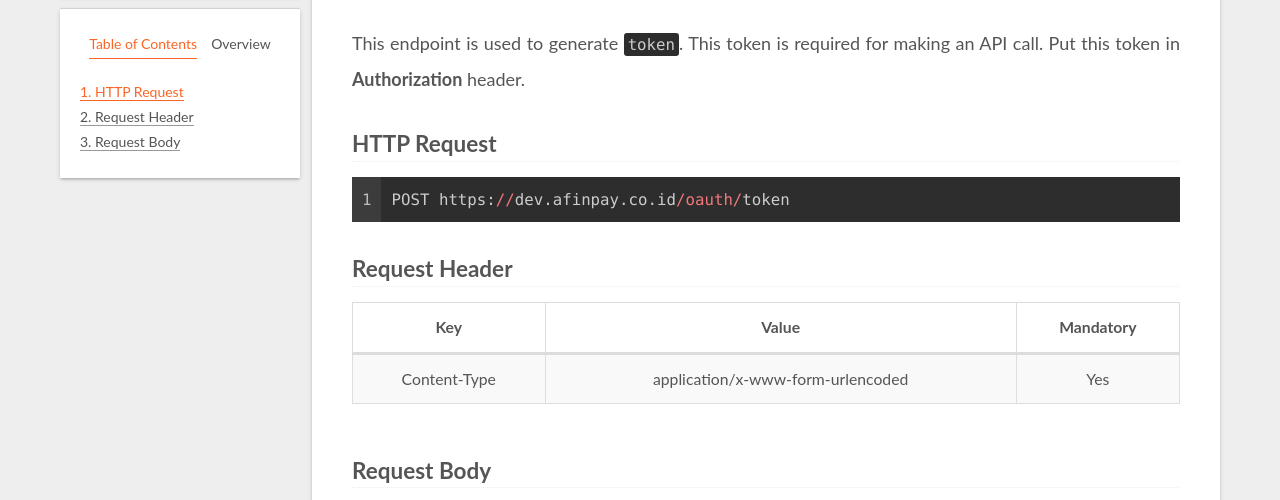
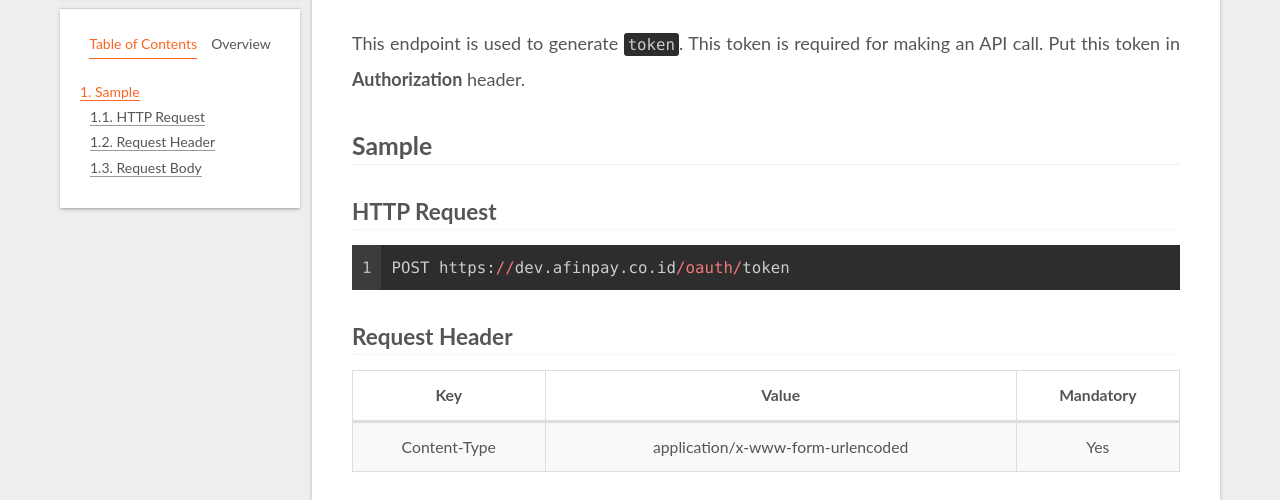
Before and after one commit to maijijun/doc, a plain HTML site: page api/authentication/token.html in a window 1280 px wide. Shown: the part 257-757 px from the top of the page. Drawn offline with nearby package versions, Linux system fonts and the light colour scheme.

Commit message:
Site updated: 2020-12-22 16:56:54

```diff
--- a/api/authentication/token.html
+++ b/api/authentication/token.html
@@ -23,15 +23,15 @@
     var NexT = window.NexT || {};
     var CONFIG = {"hostname":"example.com","root":"/","images":"/images","scheme":"Gemini","version":"8.1.0","exturl":false,"sidebar":{"position":"left","display":"post","padding":18,"offset":12},"copycode":true,"bookmark":{"enable":false,"color":"#222","save":"auto"},"fancybox":false,"mediumzoom":false,"lazyload":false,"pangu":false,"comments":{"style":"tabs","active":null,"storage":true,"lazyload":false,"nav":null},"motion":{"enable":true,"async":false,"transition":{"post_block":"fadeIn","post_header":"fadeInDown","post_body":"fadeInDown","coll_header":"fadeInLeft","sidebar":"fadeInUp"}},"prism":false,"i18n":{"placeholder":"Searching...","empty":"We didn't find any results for the search: ${query}","hits_time":"${hits} results found in ${time} ms","hits":"${hits} results found"}};
   </script>
-<meta name="description" content="This endpoint is used to generate token. This token is required for making an API call. Put this token in Authorization header. HTTP Request1POST https:&#x2F;&#x2F;dev.afinpay.co.id&#x2F;oauth&#x2F;token Request Header">
+<meta name="description" content="This endpoint is used to generate token. This token is required for making an API call. Put this token in Authorization header. SampleHTTP Request1POST https:&#x2F;&#x2F;dev.afinpay.co.id&#x2F;oauth&#x2F;token Request He">
 <meta property="og:type" content="website">
 <meta property="og:title" content="Token">
 <meta property="og:url" content="http://example.com/api/authentication/token.html">
 <meta property="og:site_name" content="AFT">
-<meta property="og:description" content="This endpoint is used to generate token. This token is required for making an API call. Put this token in Authorization header. HTTP Request1POST https:&#x2F;&#x2F;dev.afinpay.co.id&#x2F;oauth&#x2F;token Request Header">
+<meta property="og:description" content="This endpoint is used to generate token. This token is required for making an API call. Put this token in Authorization header. SampleHTTP Request1POST https:&#x2F;&#x2F;dev.afinpay.co.id&#x2F;oauth&#x2F;token Request He">
 <meta property="og:locale" content="en_US">
 <meta property="article:published_time" content="2020-12-21T08:44:17.000Z">
-<meta property="article:modified_time" content="2020-12-22T08:31:19.717Z">
+<meta property="article:modified_time" content="2020-12-22T08:56:16.369Z">
 <meta property="article:author" content="Magi">
 <meta name="twitter:card" content="summary">
 
@@ -175,7 +175,7 @@
       <div class="sidebar-panel-container">
         <!--noindex-->
         <section class="post-toc-wrap sidebar-panel">
-            <div class="post-toc animated"><ol class="nav"><li class="nav-item nav-level-3"><a class="nav-link" href="#HTTP-Request"><span class="nav-number">1.</span> <span class="nav-text">HTTP Request</span></a></li><li class="nav-item nav-level-3"><a class="nav-link" href="#Request-Header"><span class="nav-number">2.</span> <span class="nav-text">Request Header</span></a></li><li class="nav-item nav-level-3"><a class="nav-link" href="#Request-Body"><span class="nav-number">3.</span> <span class="nav-text">Request Body</span></a></li></ol></div>
+            <div class="post-toc animated"><ol class="nav"><li class="nav-item nav-level-2"><a class="nav-link" href="#Sample"><span class="nav-number">1.</span> <span class="nav-text">Sample</span></a><ol class="nav-child"><li class="nav-item nav-level-3"><a class="nav-link" href="#HTTP-Request"><span class="nav-number">1.1.</span> <span class="nav-text">HTTP Request</span></a></li><li class="nav-item nav-level-3"><a class="nav-link" href="#Request-Header"><span class="nav-number">1.2.</span> <span class="nav-text">Request Header</span></a></li><li class="nav-item nav-level-3"><a class="nav-link" href="#Request-Body"><span class="nav-number">1.3.</span> <span class="nav-text">Request Body</span></a></li></ol></li></ol></div>
         </section>
         <!--/noindex-->
 
@@ -320,7 +320,7 @@
 
       <div class="post-body">
           <p>This endpoint is used to generate <code>token</code>. This token is required for making an API call. Put this token in <strong>Authorization</strong> header.</p>
-<h3 id="HTTP-Request"><a href="#HTTP-Request" class="headerlink" title="HTTP Request"></a>HTTP Request</h3><figure class="highlight awk"><table><tr><td class="gutter"><pre><span class="line">1</span><br></pre></td><td class="code"><pre><span class="line">POST https:<span class="regexp">//</span>dev.afinpay.co.id<span class="regexp">/oauth/</span>token</span><br></pre></td></tr></table></figure>
+<h2 id="Sample"><a href="#Sample" class="headerlink" title="Sample"></a>Sample</h2><h3 id="HTTP-Request"><a href="#HTTP-Request" class="headerlink" title="HTTP Request"></a>HTTP Request</h3><figure class="highlight awk"><table><tr><td class="gutter"><pre><span class="line">1</span><br></pre></td><td class="code"><pre><span class="line">POST https:<span class="regexp">//</span>dev.afinpay.co.id<span class="regexp">/oauth/</span>token</span><br></pre></td></tr></table></figure>
 <h3 id="Request-Header"><a href="#Request-Header" class="headerlink" title="Request Header"></a>Request Header</h3><table>
 <thead>
 <tr>
```
